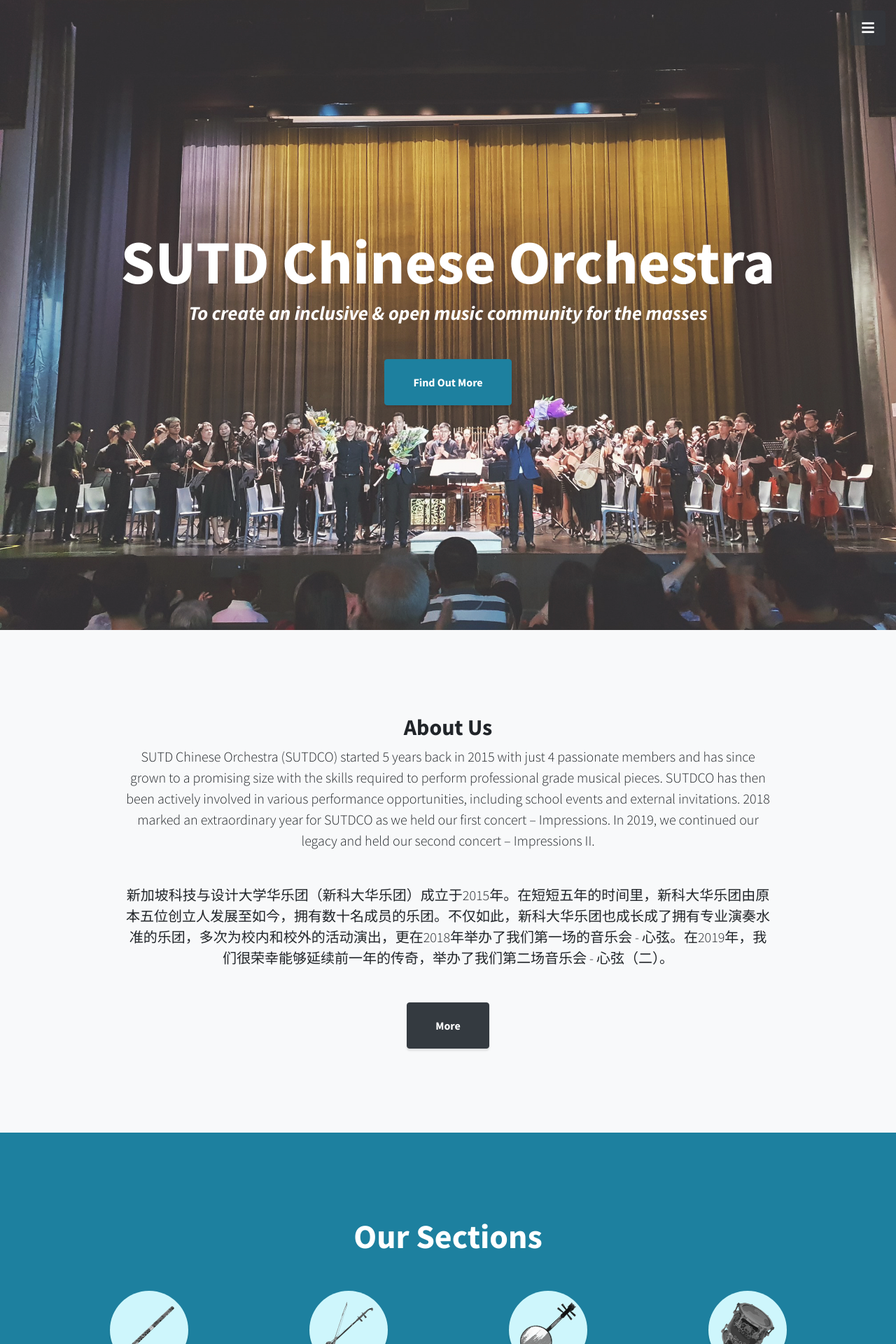
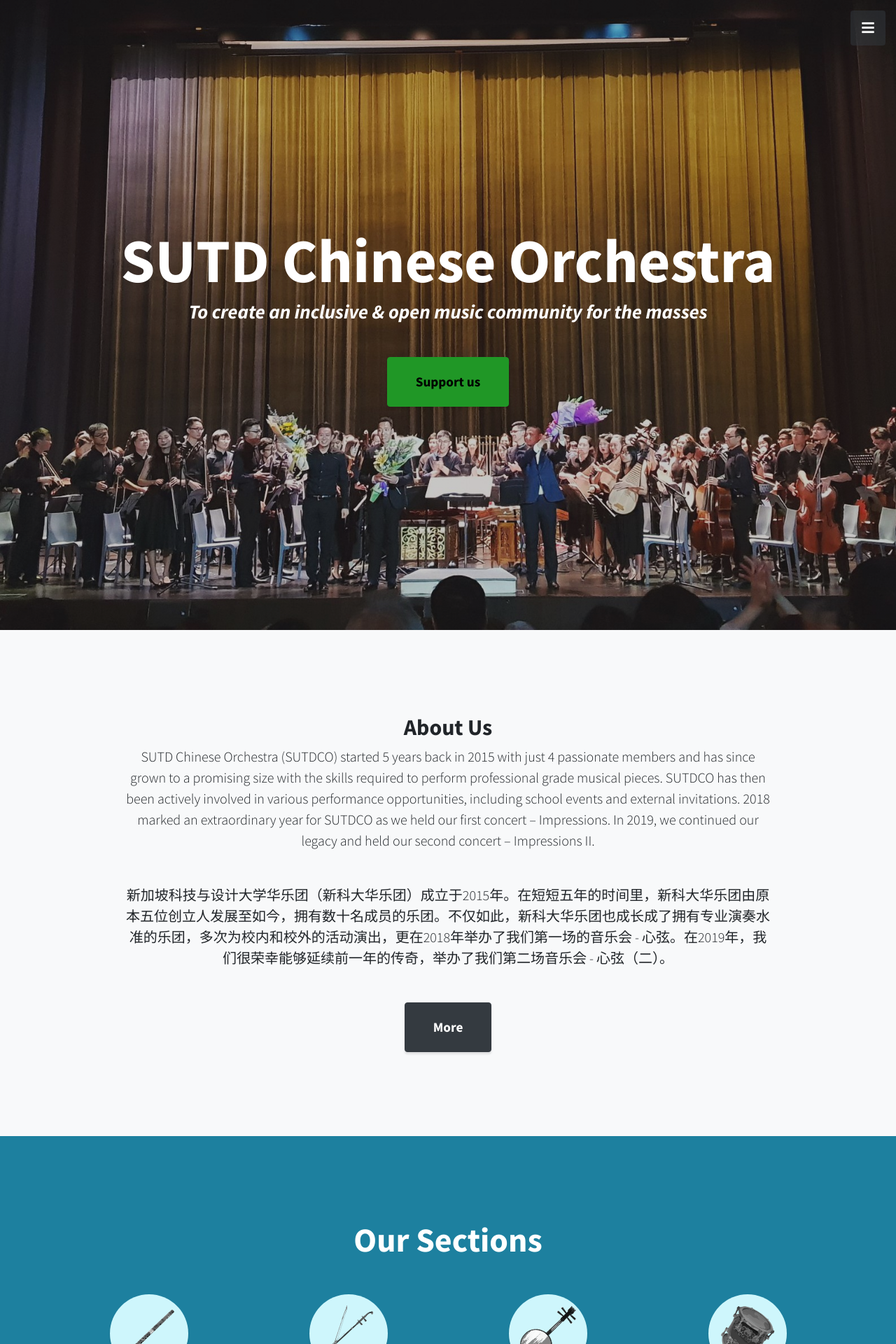
Before and after one commit to OpenSUTD/sutd_co, a Jekyll site: the page built from index.html, in a window 1280 px wide. Shown: the top 1920 px of the page at 70% size. Built offline with Jekyll 4.4.1, drawn with Linux system fonts in a browser that asks for light colours; a script that is not in the unit is left out; some of the changed text lies outside the part shown.

Commit message:
Added pictures

```diff
--- a/_includes/footer.html
+++ b/_includes/footer.html
@@ -1,6 +1,13 @@
 <!-- This is the footer section, containing the social media icons and links. -->
+<style>
+  .footerText {
+    text-align: center;
+    padding-bottom: 30px;
+  }
+</style>
 
 <footer class="footer text-center" id="footer">
+  <h4 class="footerText">Reach out to us!</h4>
   <div class="container">
     <ul class="list-inline mb-5">
       <li class="list-inline-item">
--- a/_includes/header.html
+++ b/_includes/header.html
@@ -6,9 +6,7 @@
     <h3 class="mb-5">
       <em>To create an inclusive & open music community for the masses</em>
     </h3>
-    <a class="btn btn-primary btn-xl js-scroll-trigger" href="#about"
-      >Find Out More</a
-    >
+    <a class="btn btn-secondary btn-xl" href="/contact/">Support us</a>
   </div>
   <div class="overlay"></div>
 </header>
--- a/_layouts/page.html
+++ b/_layouts/page.html
@@ -92,7 +92,7 @@
         <!-- Note that navigation.html is not included because I made pretty much only workable on index.html, but you're free to change -->
         <!-- Page header, note that this is a smaller version of default header, with no button as well -->
         <header class="pagemasthead d-flex">
-          <div class="container text-center my-auto">
+          <div class="container text-center my-auto" style="color: white;">
             <a href="/" style="color: initial; text-decoration: none;" ;>
               <h1 class="mb-1">SUTD Chinese Orchestra</h1>
             </a>
--- a/index.html
+++ b/index.html
@@ -113,13 +113,13 @@ title: SUTDCO
           心弦。在2019年，我们很荣幸能够延续前一年的传奇，举办了我们第二场音乐会
           - 心弦（二）。
         </p>
-        <a class="btn btn-dark btn-xl js-scroll-trigger" href="/about/">More</a>
+        <a class="btn btn-dark btn-xl" href="/about/">More</a>
       </div>
     </div>
   </div>
 </section>
 
-<!-- The 4 Sections -->
+<!-- Who we are -->
 <section
   class="content-section bg-primary text-white text-center"
   id="sections"
@@ -128,7 +128,7 @@ title: SUTDCO
     <div class="content-section-heading">
       <h2 class="mb-5">Our Sections</h2>
     </div>
-    <div class="row">
+    <div class="row" style="padding-bottom: 50px;">
       <div class="col-lg-3 col-md-6 mb-5 mb-lg-0">
         <div class="service-icon rounded-circle mx-auto mb-3">
           <a href="/woodwinds/">
@@ -179,12 +179,15 @@ title: SUTDCO
         <p class="text-faded mb-0">"don't spasm"</p>
       </div>
     </div>
+    <a class="btn btn-dark btn-xl" href="/people/"
+      >Our Conductors and Instructors</a
+    >
   </div>
 </section>
 
 <!-- Callout -->
 <section class="callout">
-  <div class="container text-center" style="color: #292930;">
+  <div class="container text-center" style="color: #ffffff;">
     <h2 class="mx-auto mb-4">
       Join us today!
     </h2>
@@ -195,7 +198,7 @@ title: SUTDCO
       interest in music but no musical background, don’t fret! Join us now to
       indulge in the world of music and lots more fun will be waiting for you.
     </h4>
-    <a class="btn btn-dark btn-xl js-scroll-trigger" href="#footer">
+    <a class="btn btn-primary btn-xl" href="/contact/">
       <!-- the hash scrolls to that part of the page -->
       Contact us
     </a>
@@ -204,18 +207,18 @@ title: SUTDCO
 
 <!-- Highlights -->
 <section class="content-section" id="highlights">
-  <div class="container">
-    <div class="content-section-heading text-center">
-      <h3 class="text-secondary mb-0">Highlights</h3>
+  <div class="container text-center">
+    <div class="content-section-heading">
+      <h5 class="text-secondary mb-0">Highlights</h5>
       <h2 class="mb-5">What we've been up to</h2>
     </div>
-    <div class="row no-gutters">
+    <div class="row no-gutters" style="padding-bottom: 50px;">
       <!-- I'm using a for loop here to iterate through highlights.yml, so that it is easier to edit and update the featured posts -->
       {% for items in site.data.highlights %}
       <div class="col-lg-6">
         <span class="portfolio-item" id="{{ items.id }}">
           <span class="caption">
-            <span class="caption-content">
+            <span class="caption-content text-left">
               <h2>{{ items.title }}</h2>
               <p class="mb-0">{{ items.date }}</p>
             </span>
@@ -225,9 +228,7 @@ title: SUTDCO
       </div>
       {% endfor %}
     </div>
-    <h4 style="text-align: center; margin-top: 5rem; margin-bottom: -10rem;">
-      And more! Connect with us on any of the following platforms:
-    </h4>
+    <a class="btn btn-primary btn-xl" href="/events/">And more!</a>
   </div>
 </section>
 
```
Also changed, not shown: assets/css/stylish-portfolio.css (+17 -17 lines), pages/people.md (added, +5 -0 lines), assets/css/stylish-portfolio.min.css, assets/img/48376416_2049294248494753_3923285821251125248_o.jpg (added), assets/img/48417225_2049294611828050_2121861397825454080_o.jpg (added), assets/img/bg-callout.jpg, assets/img/bg-masthead.jpg, vendor/bootstrap/css/bootstrap.css, vendor/bootstrap/css/bootstrap.min.css, 5 other files.
